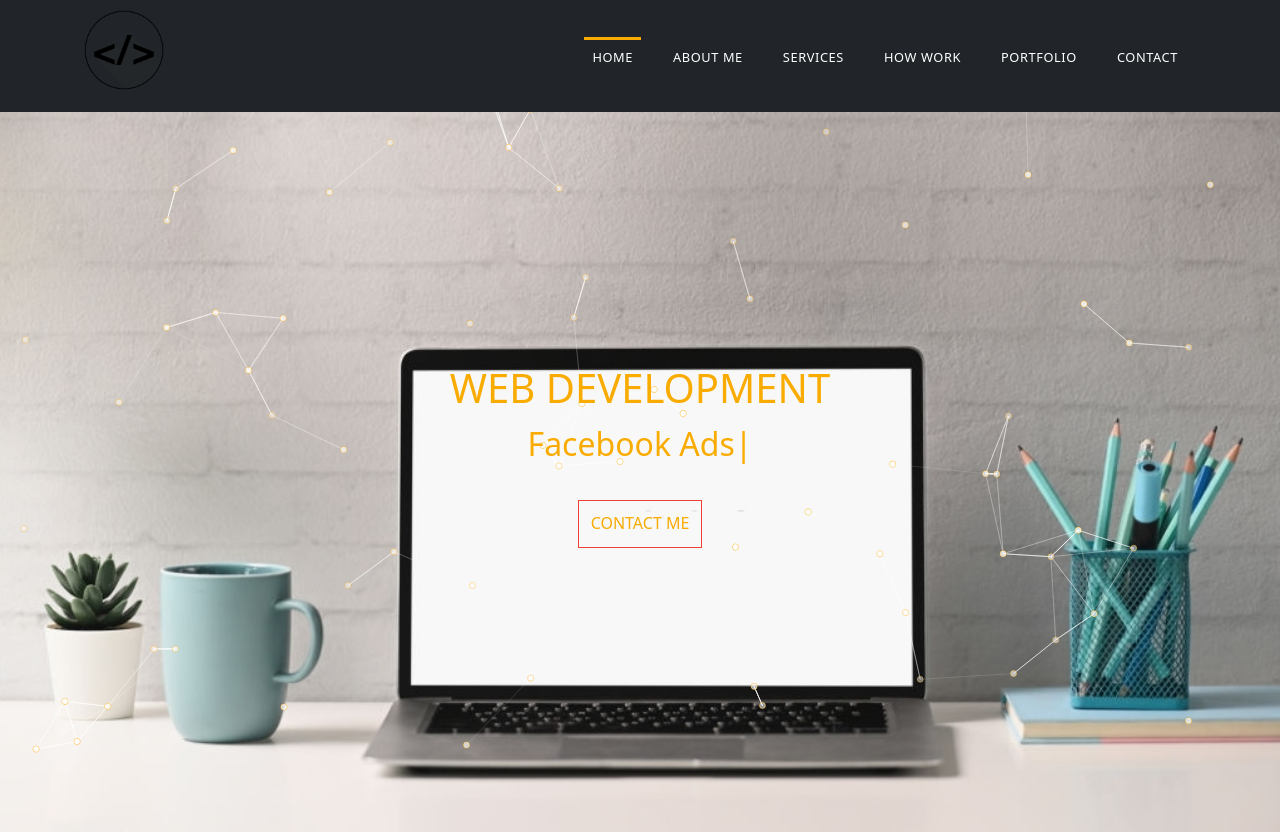
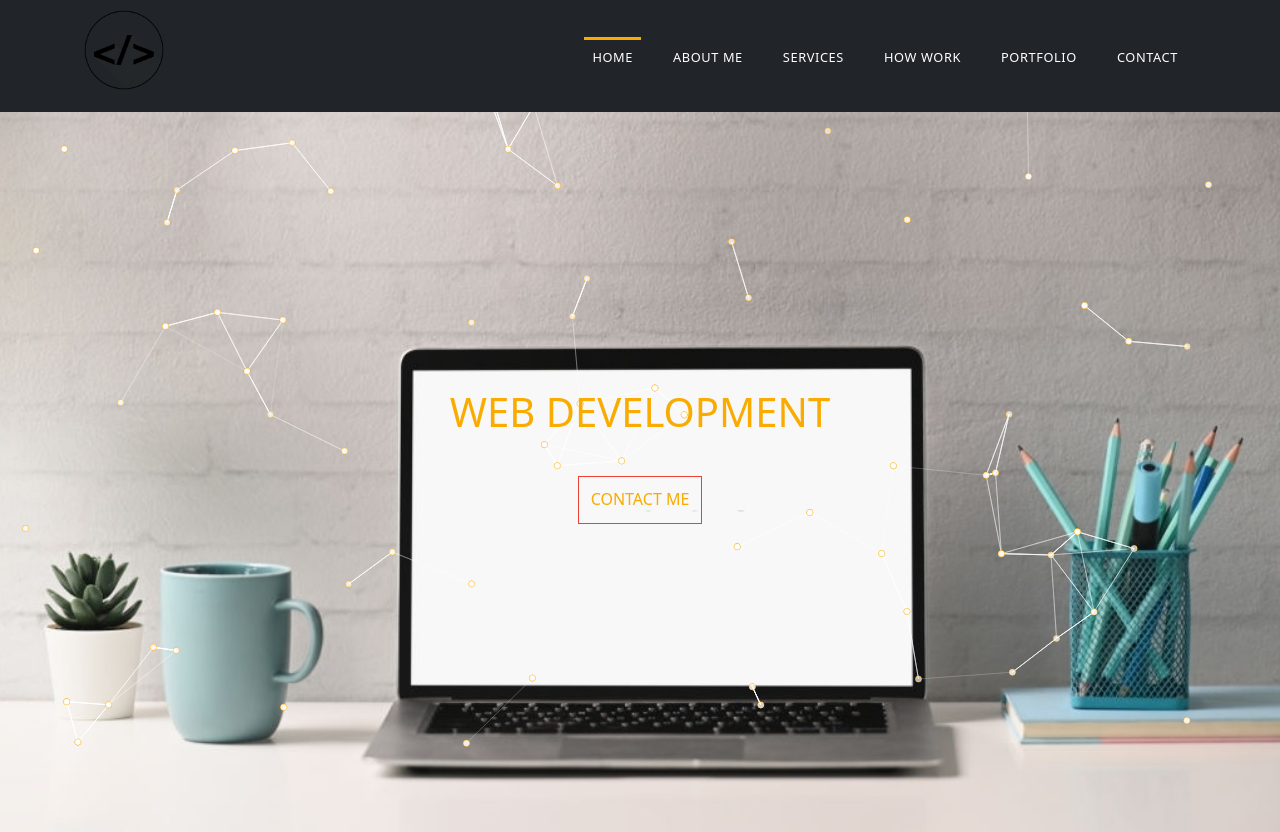
Before and after one commit to faizmrtdha/portfolio, a React (Create React App) app: page / in a window 1280 px wide. Built offline with nearby package versions, Linux system fonts and the light colour scheme.

Commit message:
remove typed

```diff
--- a/src/components/Header.js
+++ b/src/components/Header.js
@@ -1,18 +1,10 @@
 import React from "react";
-import Typed from "react-typed";
 
 const Header = () => {
   return (
     <div className="header-wrapper">
       <div className="main-info">
         <h1>Web Development</h1>
-        <Typed
-          className="typed-text"
-          strings={["Web Design", "Web Development", "Facebook Ads"]}
-          typeSpeed={40}
-          backSpeed={60}
-          loop
-        />
         <a href="javascript:void(0)" className="btn-main-offer">
           Contact Me
         </a>
```
